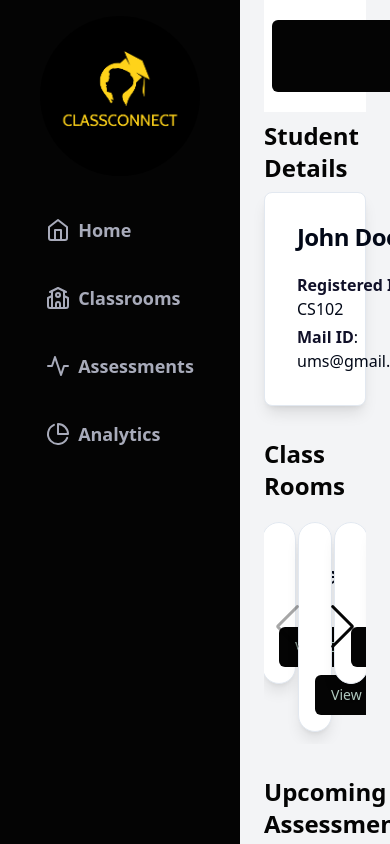
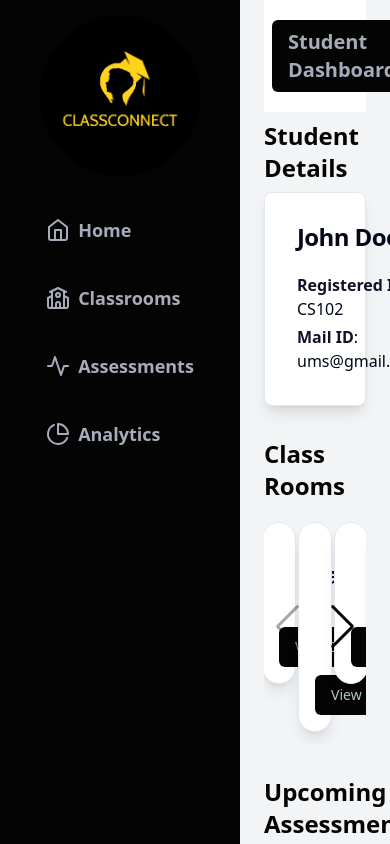
Before and after one commit to ZBSTPlus/UMS-FE, a React (Vite) app: page / in a window 390 px wide. Built offline with nearby package versions, Linux system fonts and the light colour scheme.

Commit message:
Made the top section responsive..

```diff
--- a/src/components/component/Student/Studentui.jsx
+++ b/src/components/component/Student/Studentui.jsx
@@ -165,12 +165,10 @@ export default function Studentui({ classes, assessments }) {
         {/* This is the main Content which right side of aside(side navbar) */}
 
         <main className="flex-1 p-6 overflow-auto bg-[#F3F4F6] text-[#040404]">
-          {/* This is the Header Content which contains student dashboard name and Profile */}
-
           <header className="flex items-center h-16 mb-8 dark:bg-gray-900">
             <nav className="flex items-center justify-between w-full px-2 py-5 bg-white">
               <div className="flex items-center space-x-4">
-                <span className="text-xl font-semibold px-32 py-2 bg-[#040404] text-[#A8ABBA] rounded-md ">
+                <span className="text-xl font-semibold px-4 py-2 bg-[#040404] text-[#A8ABBA] rounded-md ">
                   Student Dashboard
                 </span>
               </div>
@@ -214,7 +212,6 @@ export default function Studentui({ classes, assessments }) {
 
           <section className="mb-8" id="studentdetails" ref={CardRef}>
             <h2 className="mb-2 text-2xl font-bold">Student Details</h2>
-
             <div className="grid grid-cols-1 gap-2 md:grid-cols-2">
               <Card className="p-2 bg-[#fff] shadow-lg flex justify-between items-center">
                 <div>
@@ -250,9 +247,9 @@ export default function Studentui({ classes, assessments }) {
 
           {/* The below code related to the Classroom cards which contains different classrooms */}
 
-          <section className="mb-8" id="completedcourses">
+
+            <section className="mb-8" id="completedcourses">
             <h2 className="mb-2 text-2xl font-bold">Class Rooms</h2>
-
             <Swiper
               navigation={true}
               modules={[Navigation]}
@@ -282,7 +279,6 @@ export default function Studentui({ classes, assessments }) {
           {/* The below code contains the cards related to the Assessments */}
           <section className="mb-8" id="upcomingassessments">
             <h2 className="mb-2 text-2xl font-bold">Upcoming Assessments</h2>
-
             <Swiper
               navigation={true}
               modules={[Navigation]}
@@ -315,9 +311,9 @@ export default function Studentui({ classes, assessments }) {
 
           {/*  This below sections related to the Leaderboard and Analyticboard  */}
 
-          <div className="flex gap-7" ref={leaderboardRef}>
+          <div className="flex flex-col md:flex-row gap-7" ref={leaderboardRef}>
             <section className="flex-1 mb-6" id="analyticsboard">
-              <div className="flex gap-9">
+               <div className="flex gap-9">
                 <h2 className="mb-2 text-2xl font-bold">Analytics Board</h2>
 
                 <Dropdown />
```
